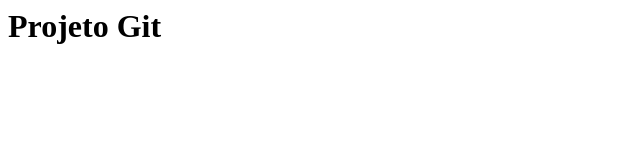
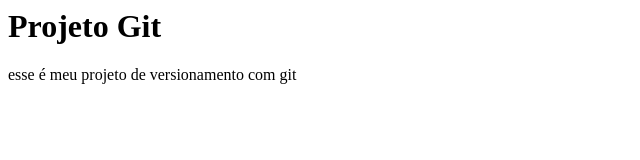
Before and after one commit to GustavoLucio42/curso-git, a plain HTML site: page index.html in a window 1280 px wide. Shown: the whole page, without its empty margins (0-640 px from the left). Drawn offline with Linux system fonts and the light colour scheme.

Commit message:
adicionando um texto ao projeto

```diff
--- a/index.html
+++ b/index.html
@@ -3,5 +3,6 @@
 	</head>
 	<body>
 		<h1>Projeto Git</h1>
+		<p>esse é meu projeto de versionamento com git</p>
 	</body>
 </html>
```
